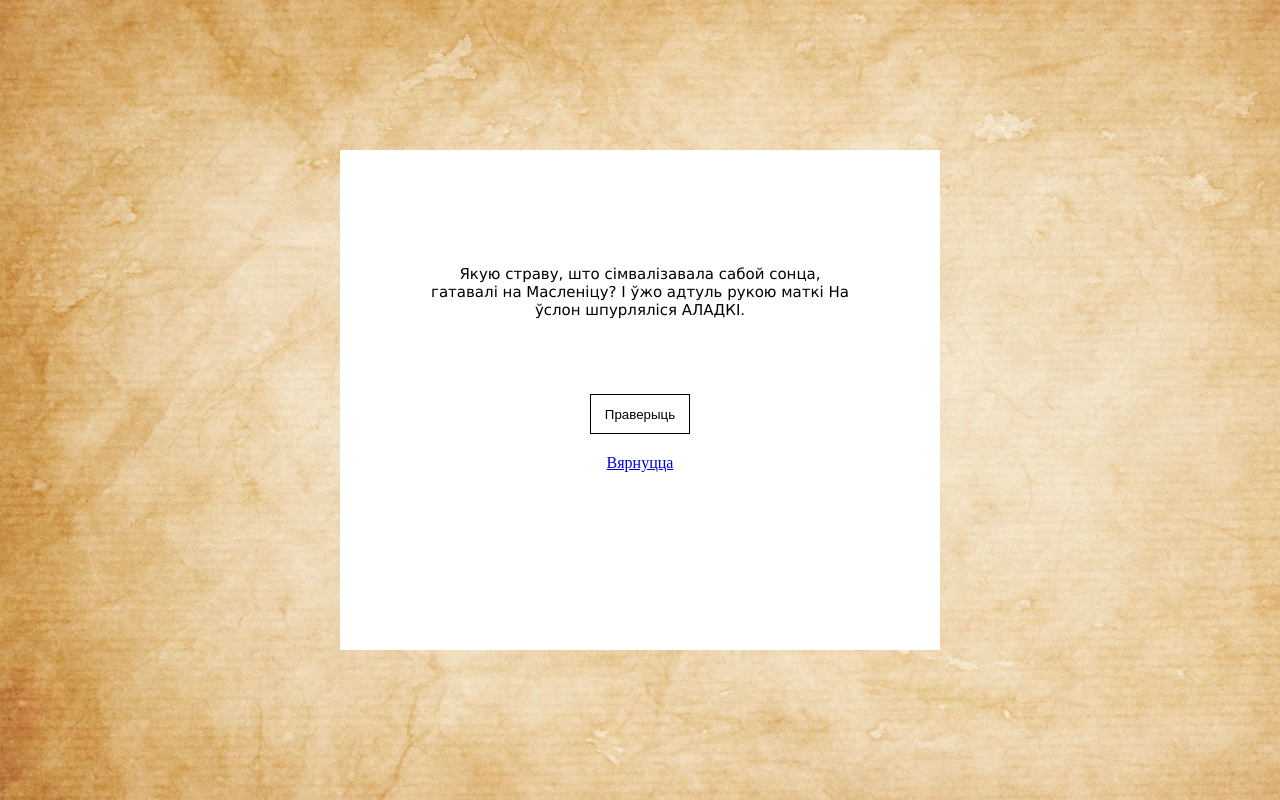
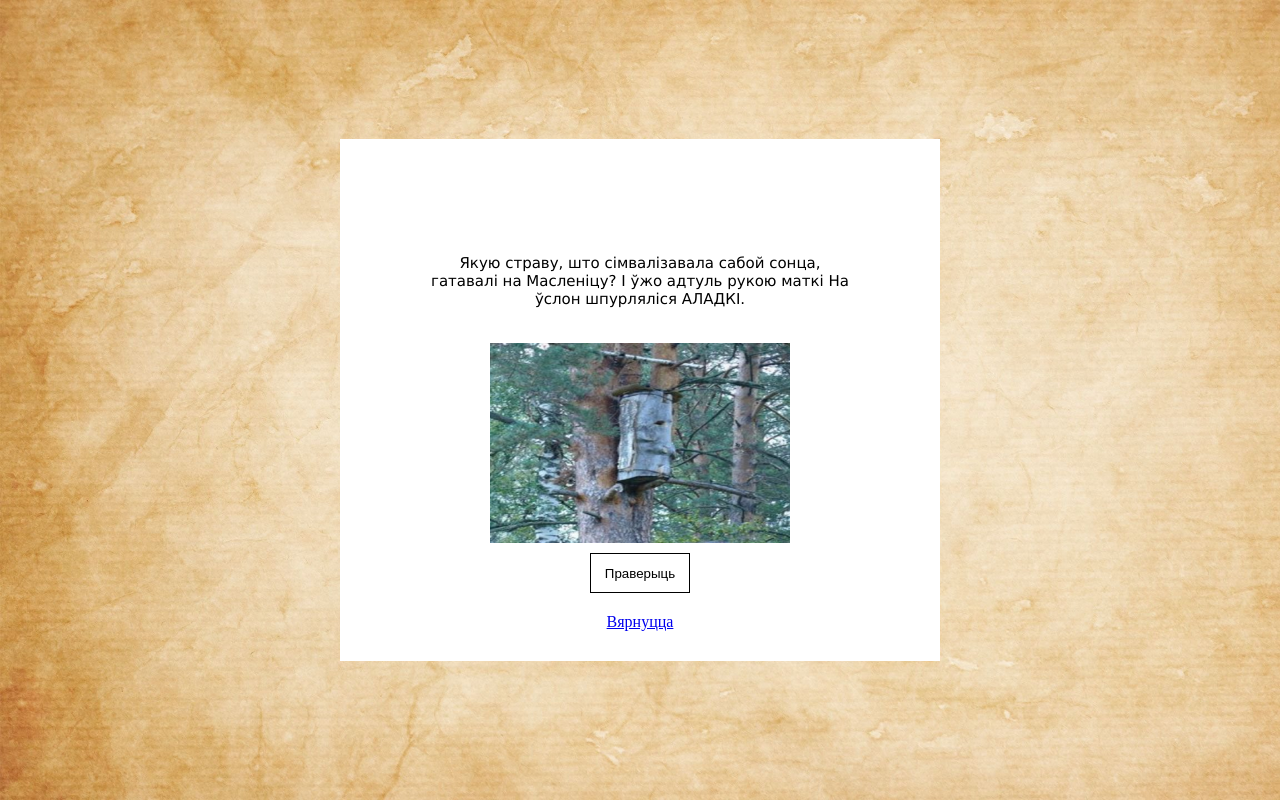
Before and after one commit to SimonMaks/BELMOVA, a plain HTML site: page card7.html in a window 1280 px wide. Both pictures are taken after a click on the button "Праверыць". Drawn offline with Linux system fonts and the light colour scheme.

Commit message:
card7.html

```diff
--- a/card7.html
+++ b/card7.html
@@ -58,8 +58,19 @@
             }
 
             .goBackLink {
-                margin-top: 20px;
-            }
+            margin-top: 20px;
+            margin-bottom: 30px;
+        }
+
+        .imageContainer {
+            display: none;
+            width: 300px;
+            height: 200px;
+            background-repeat: no-repeat;
+            background-position: center center;
+            background-size: cover;
+            margin-top: 20px;
+        }
         </style>
     </head>
     <body>
@@ -72,15 +83,22 @@
 
                     </p>
                 </div>
-                <button onclick="getAnswer()" class="checkButton">Праверыць</button>
-                <a href="card.html" class="goBackLink">Вярнуцца</a>
+                <div id="imgCon" class="imageContainer"></div>
+            <button id="button" onclick="getAnswer()" class="checkButton">Праверыць</button>
+            <a href="card.html" class="goBackLink">Вярнуцца</a>
             </div>
         </div>
 
         <script>
             const textData = document.getElementById("textData");
+            const imageContainer = document.getElementById("imgCon");
+        const button = document.getElementById("button");
+
             function getAnswer() {
                 textData.textContent = "Якую страву, што сімвалізавала сабой сонца, гатавалі на Масленіцу? І ўжо адтуль рукою маткі На ўслон шпурляліся АЛАДКІ.";
+                button.style.marginTop = "10px";
+            imageContainer.style.display = "flex";
+            imageContainer.style.backgroundImage = "url('7a.png')";
             }
         </script>
     </body>
```
